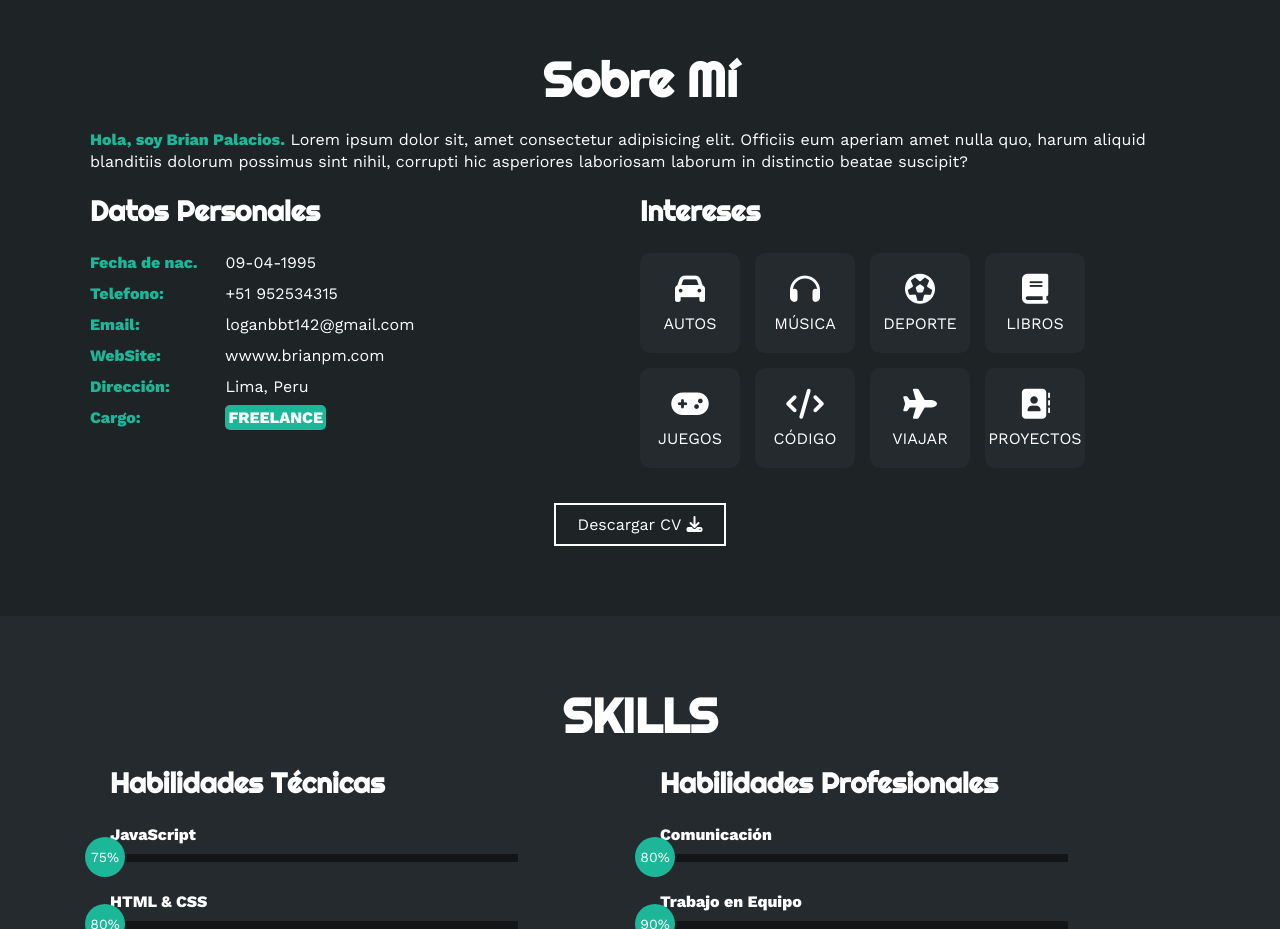
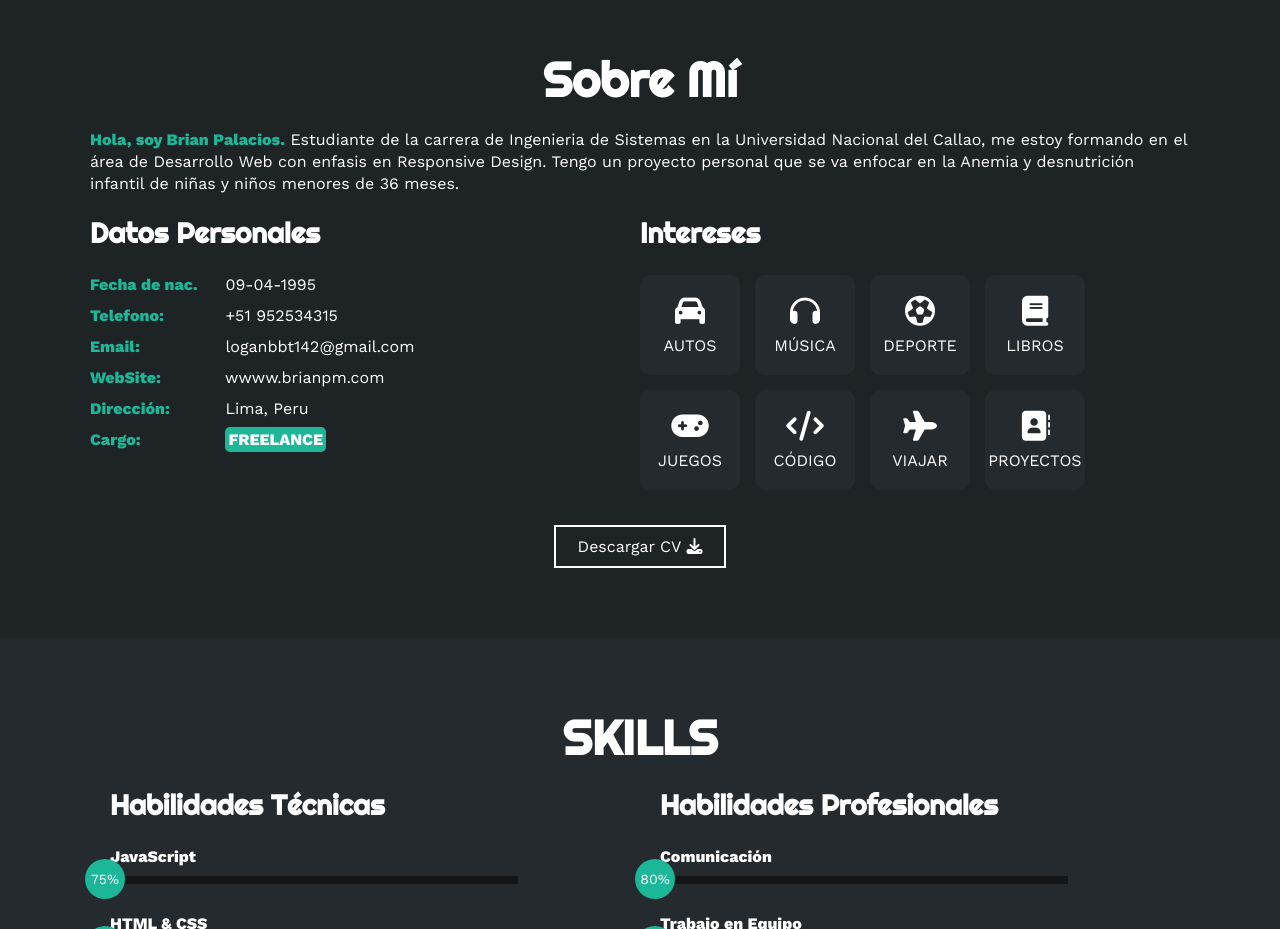
Before and after one commit to BrianPalacios/PORTAFOLIO, a plain HTML site: page Portafolio/index.html in a window 1280 px wide. Shown: the part 820-1749 px from the top of the page. Drawn offline with nearby package versions, Linux system fonts and the light colour scheme.

Commit message:
martes13

```diff
--- a/Portafolio/index.html
+++ b/Portafolio/index.html
@@ -55,7 +55,7 @@
     <section id="sobremi" class="sobremi">
         <div class="contenido-seccion">
             <h2>Sobre Mí</h2>
-            <p><span>Hola, soy Brian Palacios.</span> Lorem ipsum dolor sit, amet consectetur adipisicing elit. Officiis eum aperiam amet nulla quo, harum aliquid blanditiis dolorum possimus sint nihil, corrupti hic asperiores laboriosam laborum in distinctio beatae suscipit?</p>
+            <p><span>Hola, soy Brian Palacios.</span> Estudiante de la carrera de Ingenieria de Sistemas en la Universidad Nacional del Callao, me estoy formando en el área de Desarrollo Web con enfasis en Responsive Design. Tengo un proyecto personal que se va enfocar en la Anemia y desnutrición infantil de niñas y niños menores de 36 meses.</p>
 
             <div class="fila">
                 <div class="col">
```
